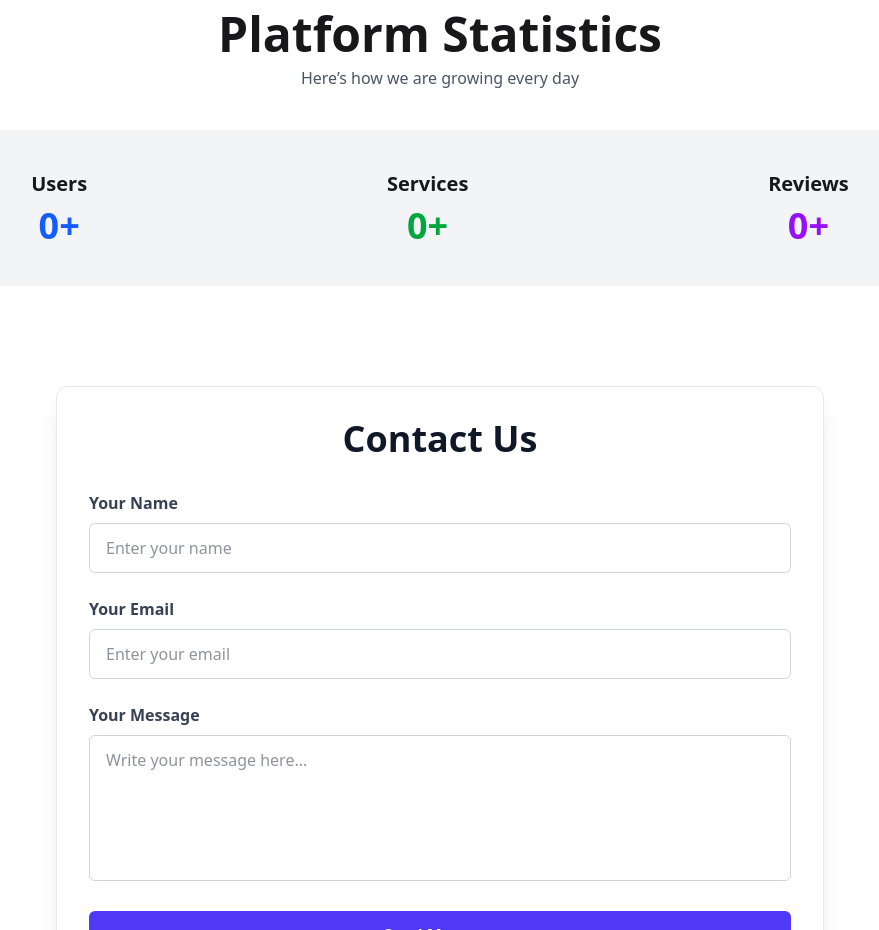
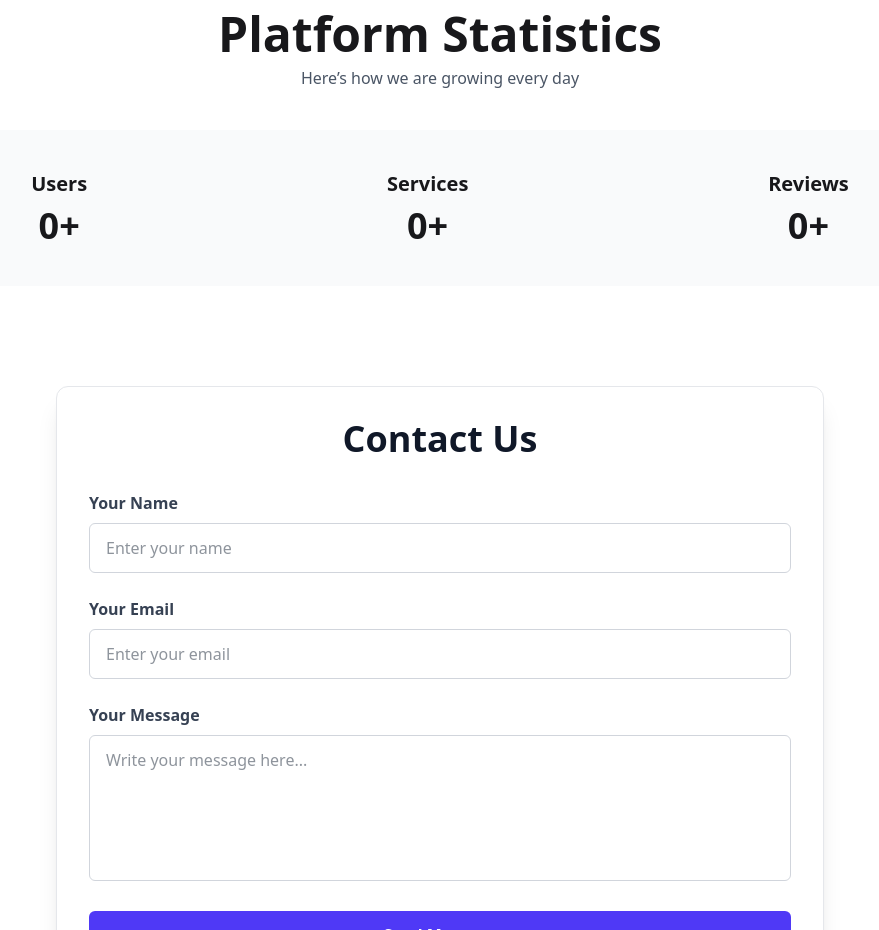
Before and after one commit to mhsumon0174/service-finder-client-side, a React (Vite) app: page / in a window 1280 px wide. Shown: the part 3620-4550 px from the top of the page, without its empty margins (200-1079 px from the left). Built offline with nearby package versions, Linux system fonts and the light colour scheme; no server answers.

Commit message:
polished

```diff
--- a/src/components/Navbar.jsx
+++ b/src/components/Navbar.jsx
@@ -83,7 +83,7 @@ const Navbar = () => {
           </div>
           <ul
             tabIndex={0}
-            className="menu menu-sm dropdown-content bg-base-100  rounded-box z-1 mt-3 w-52 p-2 shadow"
+            className="menu menu-sm dropdown-content bg-base-100 rounded-box z-1 mt-3 w-52 p-2 shadow"
           >
             {links}
           </ul>
--- a/src/components/StatsSection.jsx
+++ b/src/components/StatsSection.jsx
@@ -22,18 +22,18 @@ const StatsSection = () => {
   <h2 className="text-center mb-2 font-bold text-3xl md:text-5xl">Platform Statistics</h2>
   <p className="text-gray-600 mb-10 dark:text-white">Here’s how we are growing every day</p>
 
-  <div className="stats-container flex flex-col md:flex-row justify-around bg-gray-100 dark:bg-black p-10 rounded-lg gap-6">
+  <div className="stats-container flex flex-col md:flex-row justify-around bg-gray-50 dark:bg-black p-10 rounded-lg gap-6">
     <div className="text-center">
       <h3 className="text-xl font-semibold mb-2">Users</h3>
-      <CountUp start={0} end={stats.totalUsers} duration={5} suffix="+" className="text-4xl font-bold text-blue-600" />
+      <CountUp start={0} end={stats.totalUsers} duration={5} suffix="+" className="text-4xl font-bold " />
     </div>
     <div className="text-center">
       <h3 className="text-xl font-semibold mb-2">Services</h3>
-      <CountUp start={0} end={stats.totalServices} duration={5} suffix="+" className="text-4xl font-bold text-green-600" />
+      <CountUp start={0} end={stats.totalServices} duration={5} suffix="+" className="text-4xl font-bold " />
     </div>
     <div className="text-center">
       <h3 className="text-xl font-semibold mb-2">Reviews</h3>
-      <CountUp start={0} end={stats.totalReviews} duration={8} suffix="+" className="text-4xl font-bold text-purple-600" />
+      <CountUp start={0} end={stats.totalReviews} duration={8} suffix="+" className="text-4xl font-bold " />
     </div>
   </div>
 </div>
```
